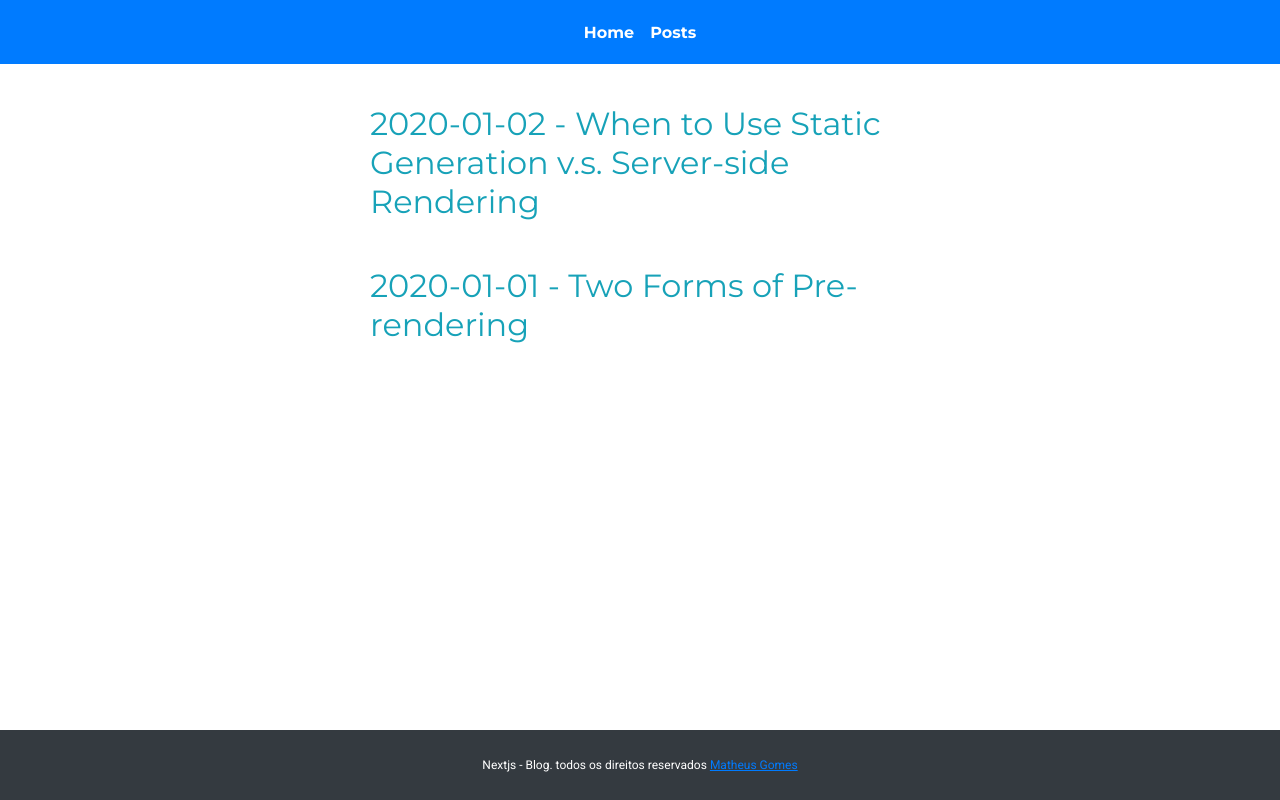
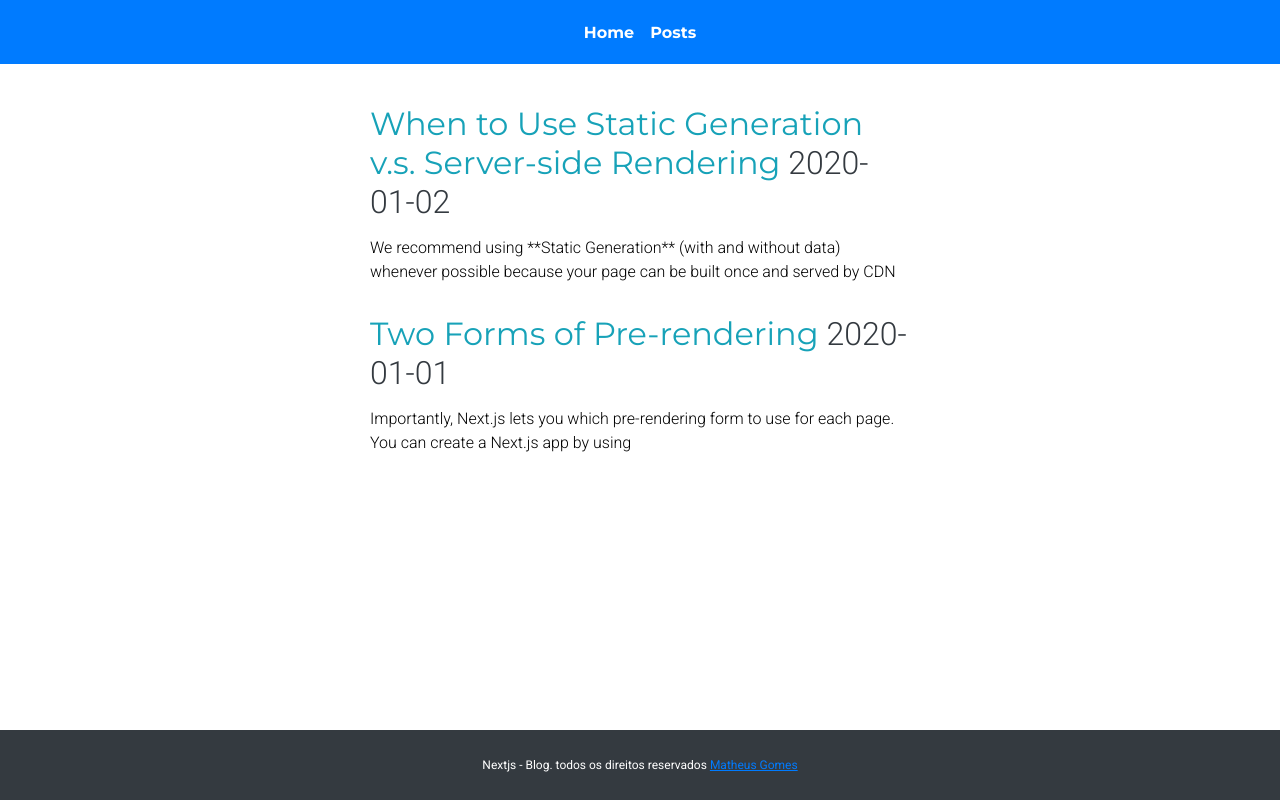
Before and after one commit to matheusgrodrigues/nextjs-docs, a Next.js app: page /posts in a window 1280 px wide. Built offline with nearby package versions, Linux system fonts and the light colour scheme.

Commit message:
Estilizando a pagina do post

```diff
--- a/src/components/structure/main/post/index.module.scss
+++ b/src/components/structure/main/post/index.module.scss
@@ -14,6 +14,12 @@ $component: "c_post";
     color: var(--info);
     font-size: var(--grande);
     font-weight: var(--regular);
+    transition: 0.3s;
+
+    &:hover {
+      color: var(--preto);
+      transition: 0.3s;
+    }
   }
 
   // Description
@@ -24,4 +30,16 @@ $component: "c_post";
     font-family: var(--roboto);
     font-weight: var(--light);
   }
+
+  // Date
+  &__date {
+    color: var(--preto);
+    font-family: var(--roboto);
+    font-weight: var(--light);
+
+    &:hover {
+      color: var(--azul);
+      transition: 0.3s;
+    }
+  }
 }
--- a/src/components/structure/main/post/index.tsx
+++ b/src/components/structure/main/post/index.tsx
@@ -1,13 +1,16 @@
 import Head from "next/head";
+import Link from "next/link";
 
 import styles from "./index.module.scss";
 
 interface IPost {
   title: string;
+  date: string;
+  id: Number;
   children: any;
 }
 
-export default function Post({ children, title }: IPost) {
+export default function Post({ children, title, date, id }: IPost) {
   return (
     <>
       <Head>
@@ -15,8 +18,12 @@ export default function Post({ children, title }: IPost) {
       </Head>
 
       <div className={styles.c_post}>
-        <h1 className={styles.c_post__title}>{title}</h1>
-        <p className={styles.c_post__description}>{children}</p>
+        <h1 className={styles.c_post__title}>
+          <Link href={`/posts/${id}`}>{title}</Link>
+          <span className={styles.c_post__date}> {date}</span>
+        </h1>
+
+        <div className={styles.c_post__description}>{children}</div>
       </div>
     </>
   );
--- a/src/markdown/posts/pre-rendering.md
+++ b/src/markdown/posts/pre-rendering.md
@@ -1,6 +1,7 @@
 ---
 title: "Two Forms of Pre-rendering"
 date: "2020-01-01"
+desc: "Importantly, Next.js lets you which pre-rendering form to use for each page. You can create a Next.js app by using"
 ---
 
 Next.js has two forms of pre-rendering: **Static Generation** and **Server-side Rendering**. The difference is in **when** it generates the HTML for a page.
--- a/src/markdown/posts/ssg-ssr.md
+++ b/src/markdown/posts/ssg-ssr.md
@@ -1,6 +1,7 @@
 ---
 title: "When to Use Static Generation v.s. Server-side Rendering"
 date: "2020-01-02"
+desc: "We recommend using **Static Generation** (with and without data) whenever possible because your page can be built once and served by CDN"
 ---
 
 We recommend using **Static Generation** (with and without data) whenever possible because your page can be built once and served by CDN, which makes it much faster than having a server render the page on every request.
--- a/src/pages/posts/index.module.scss
+++ b/src/pages/posts/index.module.scss
@@ -4,4 +4,21 @@ $layout: "l_posts";
   display: flex;
   flex-direction: column;
   gap: var(--espacamento_medio);
+
+  // Voltar
+  &__voltar {
+    text-align: right;
+    width: 62px;
+    height: 32px;
+    background-color: var(--azul);
+    display: flex;
+    justify-content: center;
+    align-items: center;
+    border-radius: 8px;
+    margin-left: auto;
+
+    & a {
+      color: var(--branco);
+    }
+  }
 }
--- a/src/pages/posts/index.tsx
+++ b/src/pages/posts/index.tsx
@@ -24,7 +24,7 @@ export default function Posts({ allPostsData }) {
       <Main classe={styles.l_posts}>
         {allPostsData.map(({ id, title, date, desc }) => {
           return (
-            <Post title={`${date} - ${title}`} key={id}>
+            <Post title={title} date={date} id={id} key={id}>
               {desc}
             </Post>
           );
```
Also changed, not shown: src/pages/posts/[id].tsx (+22 -10 lines).
